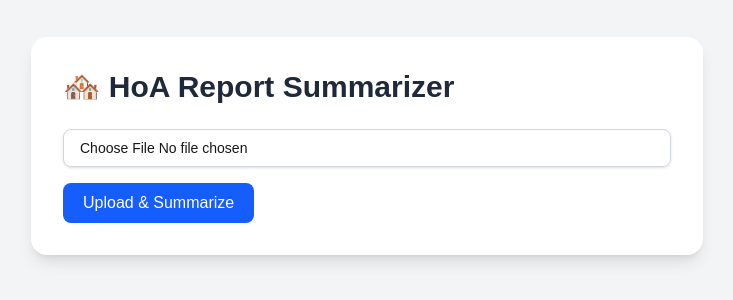
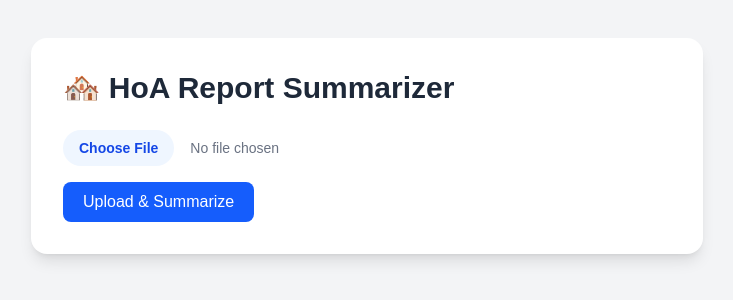
Before and after one commit to zganjei/HoA, a Next.js app: page / in a window 1280 px wide. Shown: the part 254-554 px from the top of the page, without its empty margins (273-1006 px from the left). Built offline with nearby package versions, Linux system fonts and the light colour scheme.

Commit message:
Improving choose file UI

```diff
--- a/src/app/api/summarize/route.ts
+++ b/src/app/api/summarize/route.ts
@@ -16,11 +16,12 @@ export async function POST(req: NextRequest){
     const chunks = await parsePDF(buffer);
 
     // Retrieve relevant chunks based on a user query
-    const instructions = `You are an assistant helping to summarize an association's annual report which is in swedish or english.
-                    Extract and summarize: 1. name of the association
-                    2. board members with roles
-                    3. all loans with bank names, amount, interest rate, and duration
-                    provide a clear and concise summary for stakeholders`;
+    const instructions = `Du är en assistent som hjälper till att sammanfatta en bostadsrättsförenings årsredovisning, som kan vara på svenska eller engelska.
+                            Extrahera och sammanfatta följande:
+                            Föreningens namn
+                            Styrelsemedlemmar med roller
+                            Alla lån, inklusive bankernas namn, lånebelopp, räntesats och löptid
+                            Ge en tydlig och koncis sammanfattning för intressenter.`;
 
     const relevantChunks = await retrieveRelevantChunks(instructions, chunks);
 
--- a/src/app/page.tsx
+++ b/src/app/page.tsx
@@ -47,7 +47,12 @@ export default function UploadPage(){
             type="file"
             accept=".pdf"
             onChange={(e) => setFile(e.target.files?.[0] || null)}
-            className="block w-full px-4 py-2 border border-gray-300 rounded-lg shadow-sm text-sm"
+            className="block w-full text-sm text-gray-500
+                        file:mr-4 file:py-2 file:px-4
+                        file:rounded-full file:border-0
+                        file:text-sm file:font-semibold
+                        file:bg-blue-50 file:text-blue-700
+                        hover:file:bg-blue-100"
           />
           <button
             type="submit"
```
